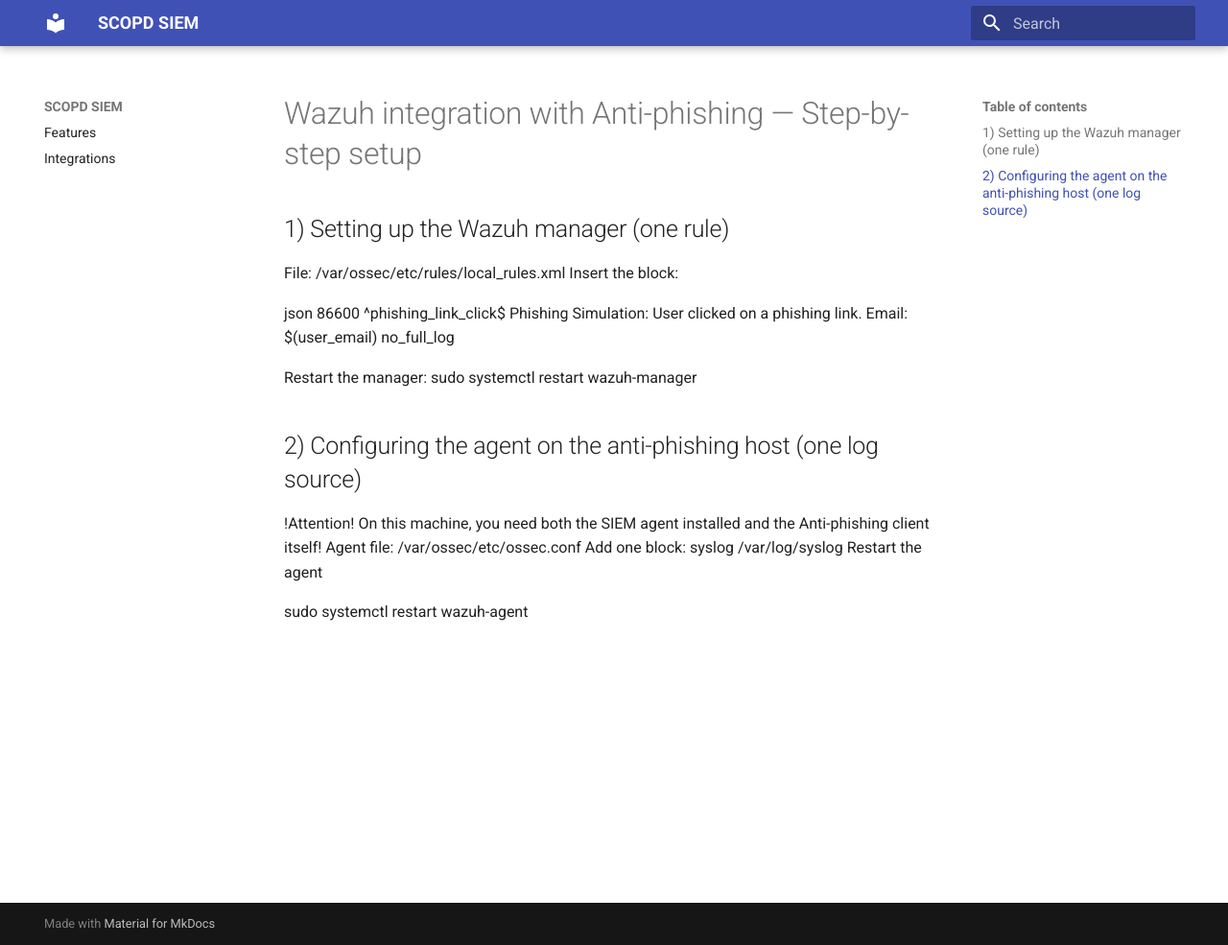
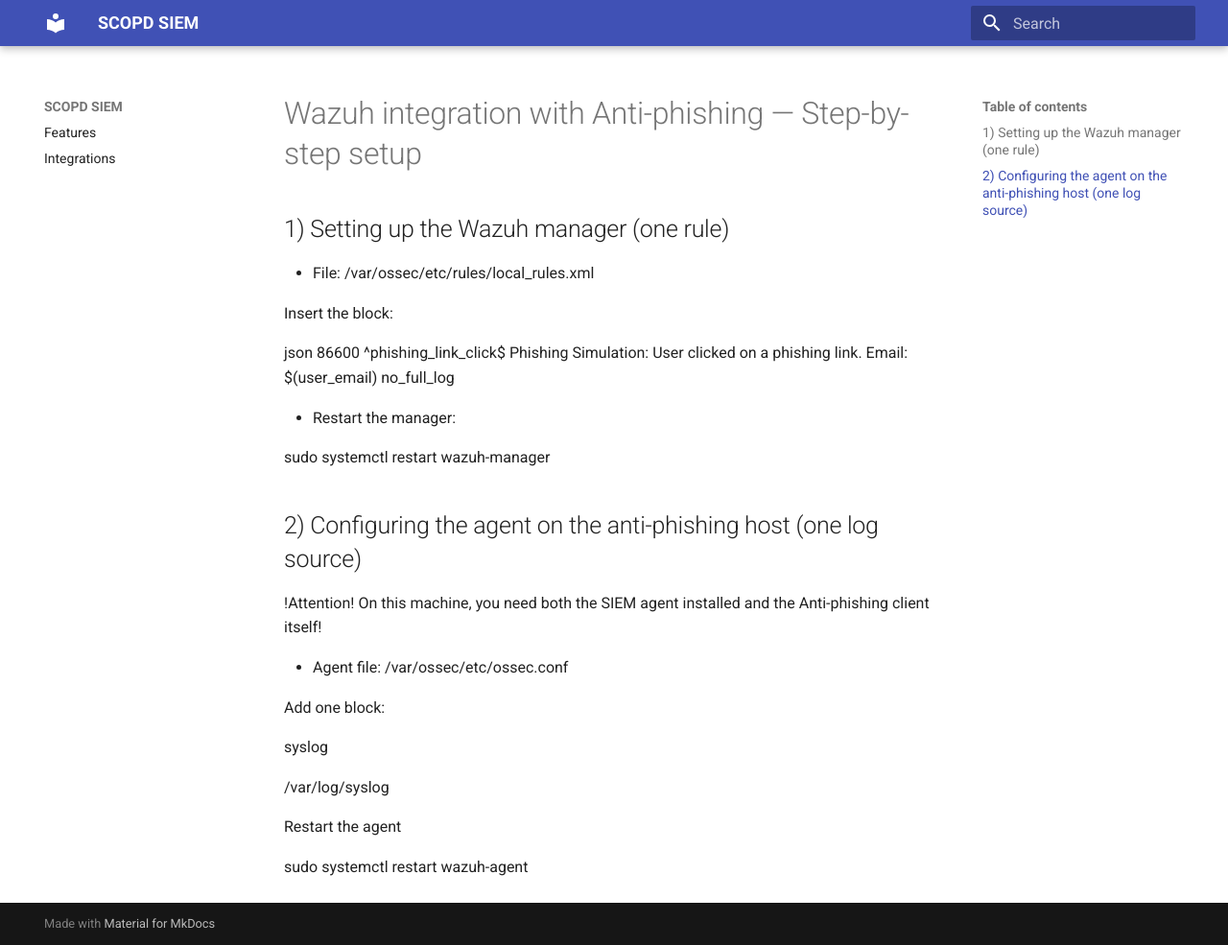
Before and after one commit to Netanelpo/scopd-integrations-docs, an MkDocs documentation site: the page built from docs/integrations/anti-phishing/anti-phishing.md, in a window 1280 px wide and 985 px high. Shown: the whole window at 96% size. Built offline with MkDocs 1.6.1 and Material for MkDocs 9.7.7, drawn with Linux system fonts in a browser that asks for light colours.

```diff
--- a/docs/integrations/anti-phishing/anti-phishing.md
+++ b/docs/integrations/anti-phishing/anti-phishing.md
@@ -2,31 +2,52 @@
 
 ## 1) Setting up the Wazuh manager (one rule)
 
-File: /var/ossec/etc/rules/local_rules.xml
+- File: /var/ossec/etc/rules/local_rules.xml
+
 Insert the block:
+
 <group name="phishing,local,">
+
 <rule id="100180" level="12">
+
 <decoded_as>json</decoded_as>
+
 <if_sid>86600</if_sid>
+
 <field name="event_type">^phishing_link_click$</field>
+
 <description>Phishing Simulation: User clicked on a phishing link. Email: $(user_email)</description>
+
 <options>no_full_log</options>
+
 </rule>
+
 </group>
-Restart the manager:
+
+- Restart the manager:
+
 sudo systemctl restart wazuh-manager
 
 ## 2) Configuring the agent on the anti-phishing host (one log source)
 
 !Attention! On this machine, you need both the SIEM agent installed and the Anti-phishing client itself!
-Agent file: /var/ossec/etc/ossec.conf
+
+- Agent file: /var/ossec/etc/ossec.conf
+
 Add one block:
+
 <ossec_config>
+
 <localfile>
+
 <log_format>syslog</log_format>
+
 <location>/var/log/syslog</location>
+
 </localfile>
+
 </ossec_config>
+
 Restart the agent
 
- sudo systemctl restart wazuh-agent
+sudo systemctl restart wazuh-agent
```
